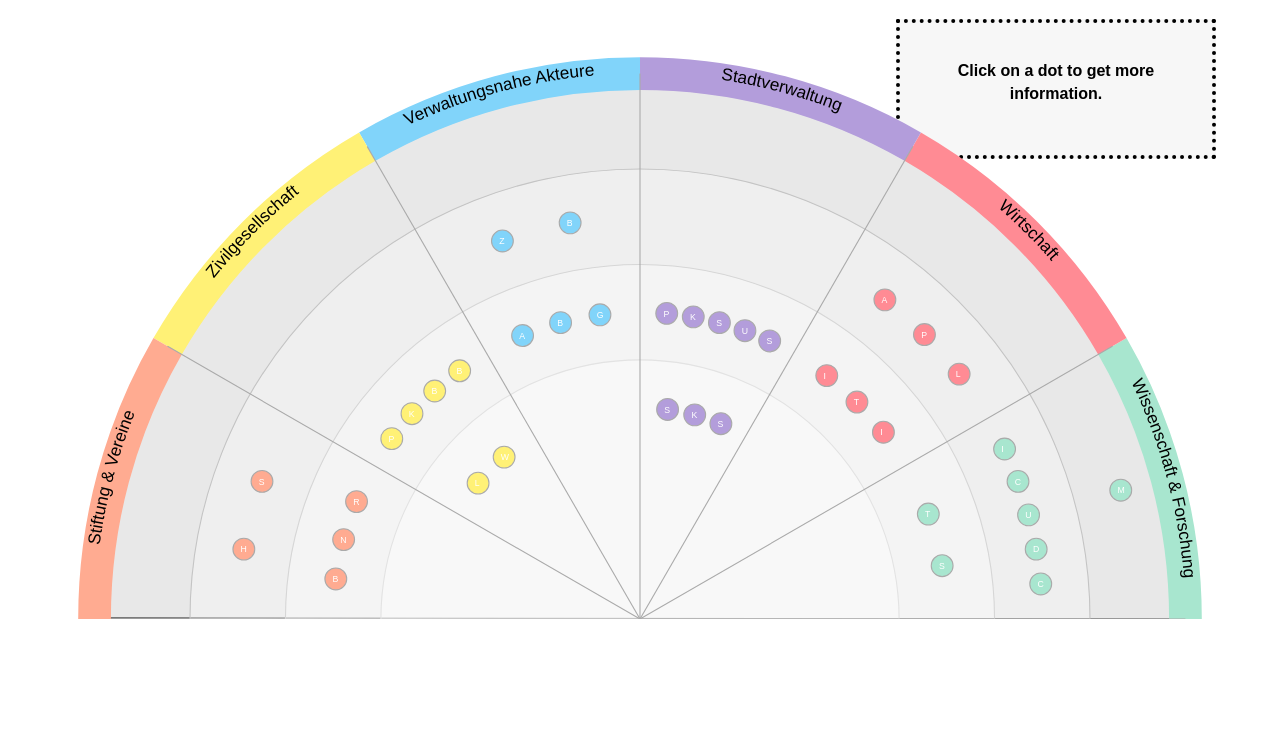
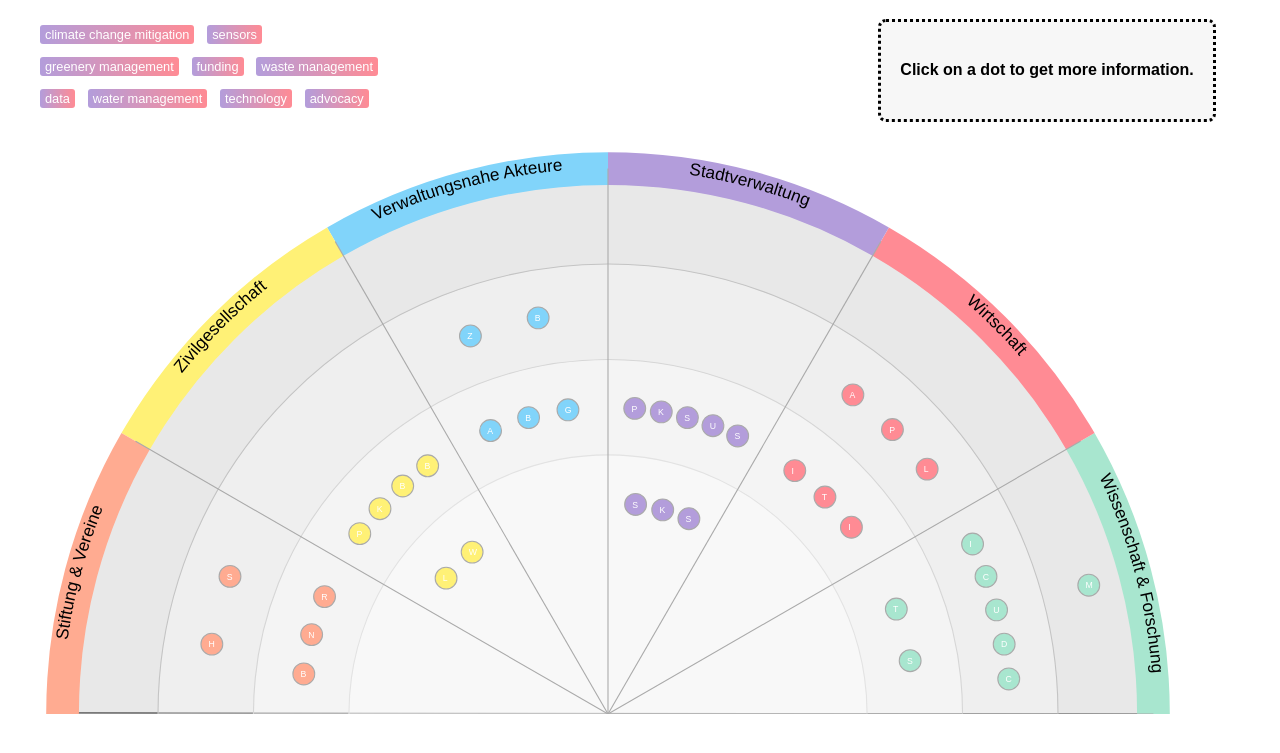
Before and after one commit to julizet/stakeholder-radar-plot, a website built with Parcel: page index.html in a window 1280 px wide. Shown: the part 85-838 px from the top of the page. Before the commit the page ends 800 px from the top, so only its background shows below. Built offline with nearby package versions, Linux system fonts and the light colour scheme.

Commit message:
add tags to html + minor styling

```diff
--- a/index.html
+++ b/index.html
@@ -12,9 +12,15 @@
       <h1>Stakeholder Map</h1>
     </div>
     <div class="content">
-      <div class="rectangle">
-        <h4>Click on a dot to get more information.</h4>
+      <div class="tag-container">
+        <!-- Tags will be added here -->
       </div>
+        <div id="infobox">
+          <!-- Infobox content here -->
+        </div>
+        <div class="rectangle">
+          <h4>Click on a dot to get more information.</h4>
+        </div>
       <div class="svg-container" id="radar-container">
         <svg
           id="radar-plot"
--- a/radar-plot.js
+++ b/radar-plot.js
@@ -70,6 +70,20 @@ radar.segmentAxes.forEach((segAxis) => {
 });
 
 console.log(radar.dots);
+
+// collect unique tags
+const uniqueTags = new Set();
+elements.forEach(dot => dot.tags.forEach(tag => uniqueTags.add(tag)));
+
+// display in tag-container
+const tagContainer = document.querySelector('.tag-container');
+uniqueTags.forEach(tag => {
+  const tagElement = document.createElement('span');
+  tagElement.classList.add('tag');
+  tagElement.textContent = tag;
+  tagElement.addEventListener('click', () => filterDotsByTag(tag));
+  tagContainer.appendChild(tagElement);
+});
 
 radar.dots.forEach((dot) => {
   const dotEl = document.createElementNS(xmlns, 'g');
--- a/style.css
+++ b/style.css
@@ -18,18 +18,26 @@ h4 {
   font-size: 1em;
 }
 
-.rectangle {
+.rectangle, #infobox {
   position: fixed;
   top: 6.5em;
   right: 4em;
-  width: 280px;
-  height: 100px;
+  width: 300px;
   padding: 1em;
   text-align: center;
   line-height: 1.4em;
-  border: 4px dotted black;
+  border: 3px dotted black;
+  border-radius: 8px;
   background-color: #f7f7f7;
-  z-index: -99;
+}
+
+#infobox {
+  display: none;
+  z-index: 1111;
+}
+
+#infobox-p {
+font-size: small;
 }
 
 .header{
@@ -38,17 +46,15 @@ h4 {
 
 .content{
   display: flex;
-  justify-content: center;
+  flex-wrap: wrap;
 }
 
 .tag-container {
   display: flex;
   flex-wrap: wrap;
-  margin-top: 10px;
-}
-
-.tag:hover {
-  background-color: #c0c0c0;
+  align-content: flex-start;
+  padding-left: 1.6em;
+  width: 30%;
 }
 
 .tag {
@@ -57,12 +63,19 @@ h4 {
   background-image: linear-gradient(to right, #B39DDB, #FF8B94);
   border-radius: 3px;
   padding: 2px 5px;
-  margin: 2px;
-  font-size: 0.9em;
+  margin: 0.5em;
+  font-size: 0.8em;
+  cursor: pointer;
+}
+
+.tag:hover {
+  background-color: #B39DDB;
 }
 
 .svg-container {
-  align-items: center;
+  position: inherit;
+  left: 50%;
+  right: 50%;
   height: 100vh;
   width: 150vh;
 }
@@ -71,29 +84,13 @@ h4 {
   position: fixed;
   background: white;
   border: 2px dotted black;
+  border-radius: 4px;
   stroke-linecap: round;
   padding: 10px;
   box-shadow: 0 0 10px rgba(0, 0, 0, 0.1);
   display: none;
 }
 
-#infobox {
-  position: fixed;
-  top: 6.5em;
-  right: 4em;
-  width: 300px;
-  height: 140px;
-  background: white;
-  border: 4px dotted black;
-  stroke-linecap: round;
-  padding: 1em;
-  box-shadow: 0 0 10px rgba(0, 0, 0, 0.1);
-  display: none;
-}
-
-#infobox-p {
-font-size: small;
-}
 .dot-circle {
   transition: stroke-width 0.3s ease, transform 0.3s ease;
 }
```
